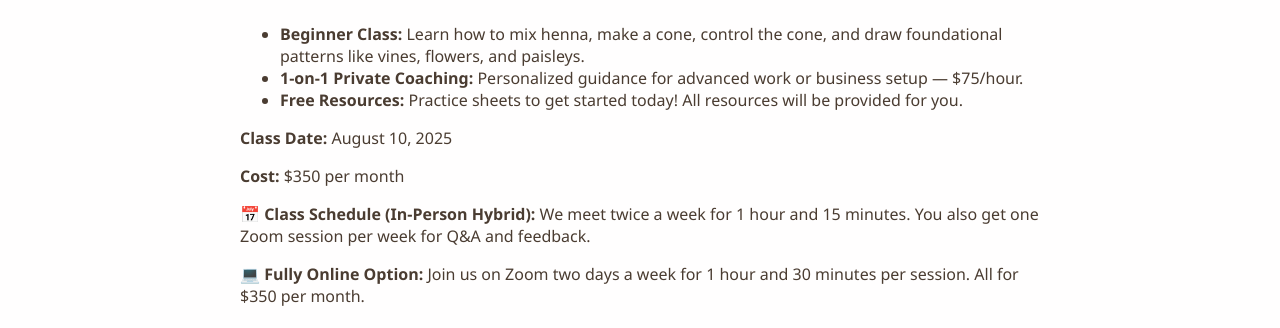
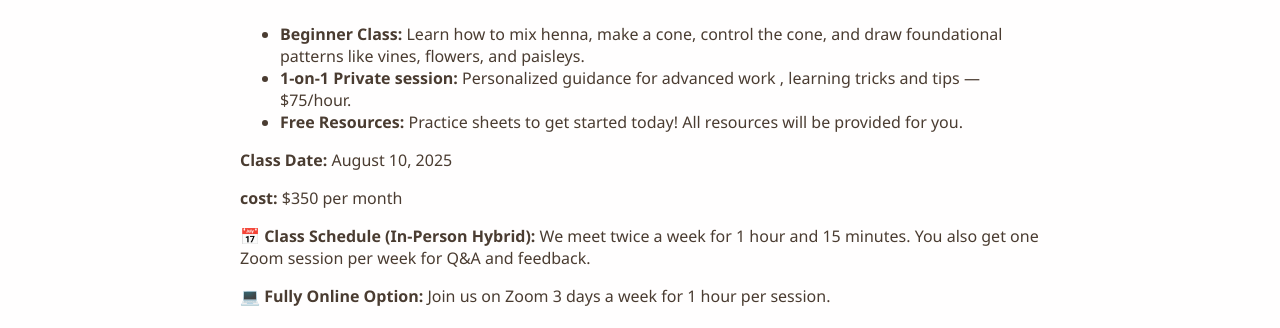
Before and after one commit to Seattlehenna/seattlehenna.github.io, a plain HTML site: page index.html in a window 1280 px wide. Shown: the part 619-947 px from the top of the page. Drawn offline with Linux system fonts and the light colour scheme.

Commit message:
Update index.html

```diff
--- a/index.html
+++ b/index.html
@@ -95,13 +95,13 @@
     <h2>Henna Classes</h2>
     <ul>
       <li><strong>Beginner Class:</strong> Learn how to mix henna, make a cone, control the cone, and draw foundational patterns like vines, flowers, and paisleys.</li>
-      <li><strong>1-on-1 Private Coaching:</strong> Personalized guidance for advanced work or business setup — $75/hour.</li>
+      <li><strong>1-on-1 Private session:</strong> Personalized guidance for advanced work , learning tricks and tips — $75/hour.</li>
       <li><strong>Free Resources:</strong> Practice sheets to get started today! All resources will be provided for you.</li>
     </ul>
     <p><strong>Class Date:</strong> August 10, 2025</p>
-    <p><strong>Cost:</strong> $350 per month</p>
+    <p><strong>cost:</strong> $350 per month</p>
     <p>📅 <strong>Class Schedule (In-Person Hybrid):</strong> We meet twice a week for 1 hour and 15 minutes. You also get one Zoom session per week for Q&A and feedback.</p>
-    <p>💻 <strong>Fully Online Option:</strong> Join us on Zoom two days a week for 1 hour and 30 minutes per session. All for $350 per month.</p>
+    <p>💻 <strong>Fully Online Option:</strong> Join us on Zoom 3 days a week for 1 hour per session.</p>
     <button onclick="alert('Registration form coming soon!')">Register Now</button>
   </section>
 
```
